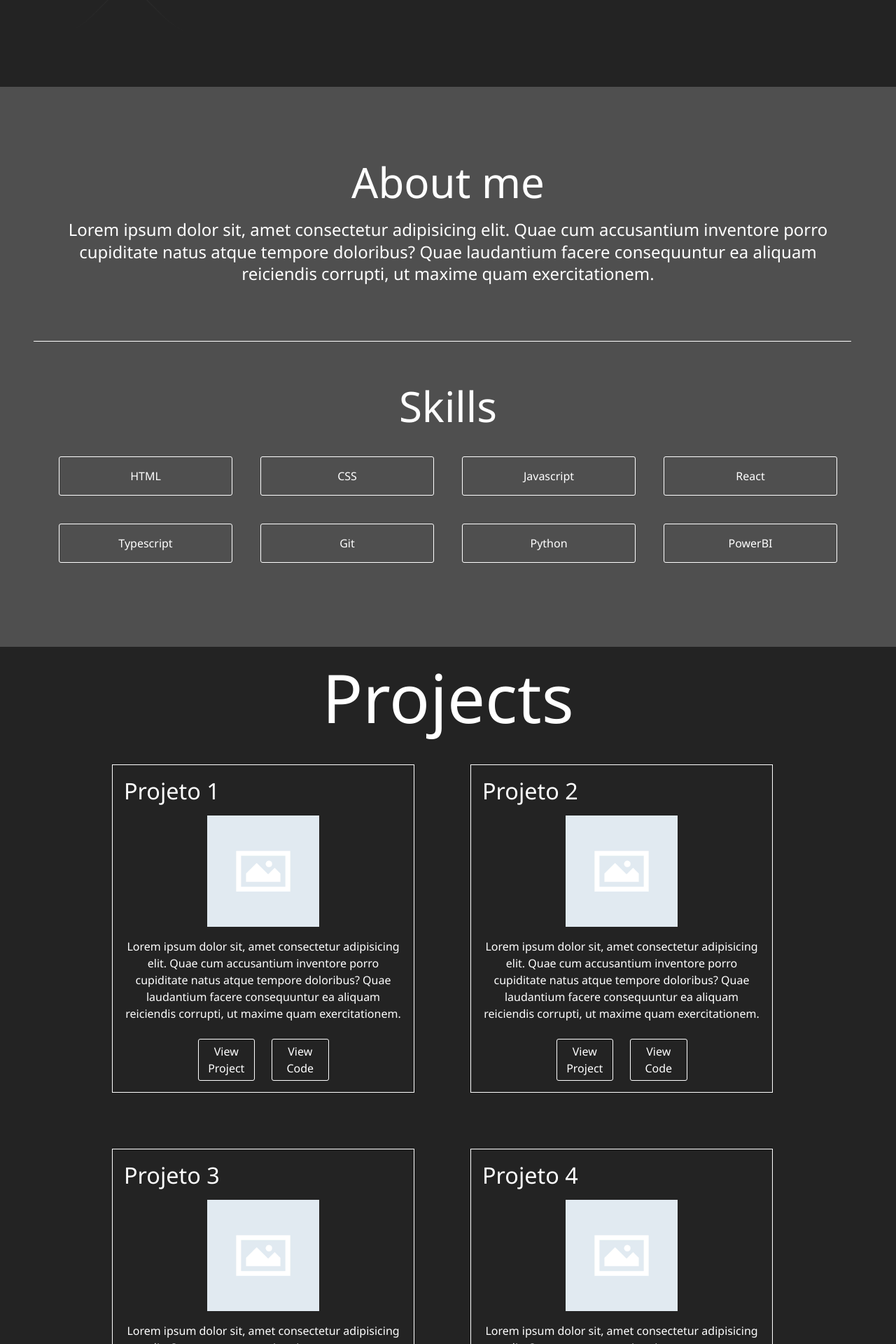
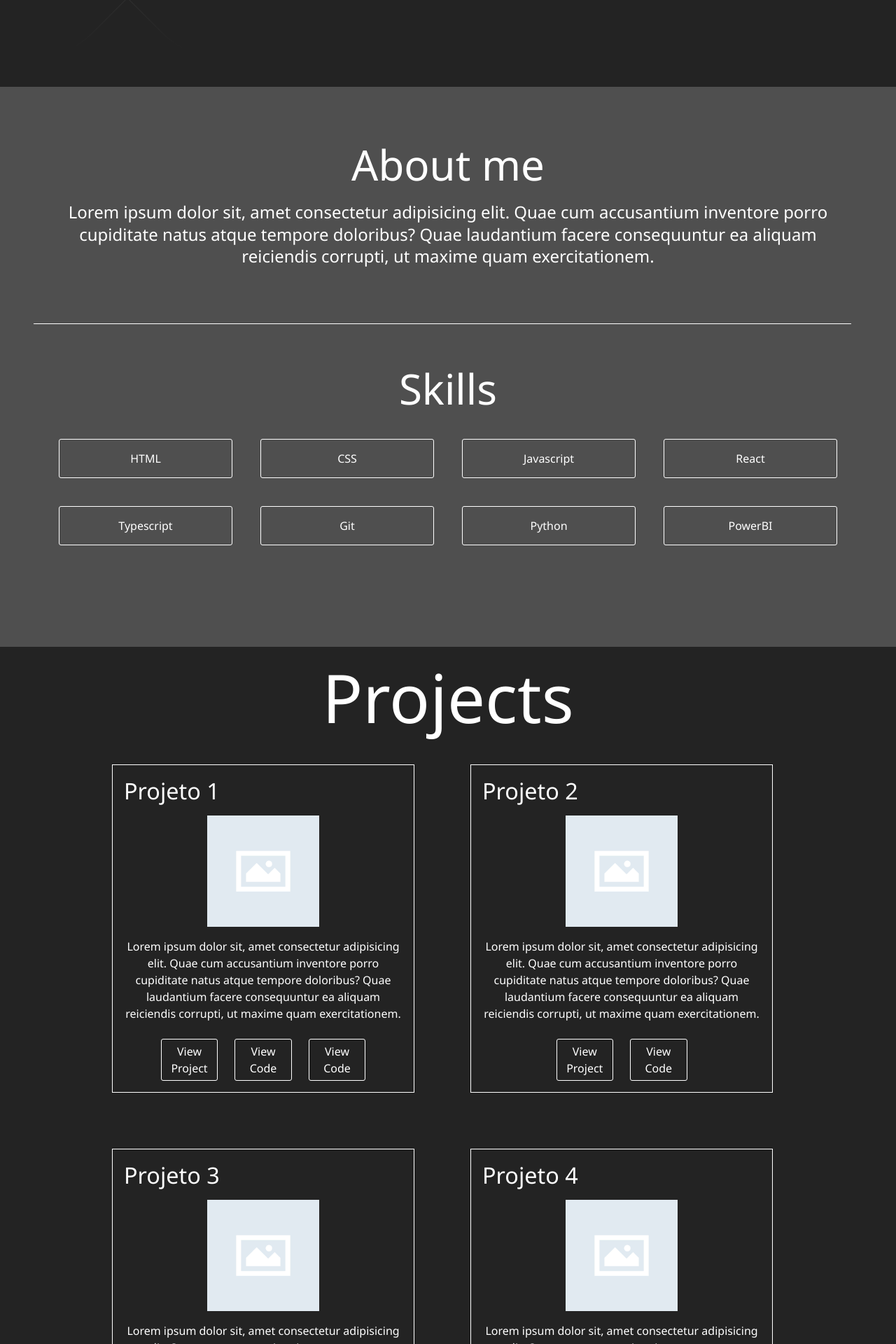
Before and after one commit to PedroVillafuerte/my-portfolio, a React (Vite) app: page / in a window 1280 px wide. Shown: the part 740-2660 px from the top of the page at 70% size. Built offline with nearby package versions, Linux system fonts and the light colour scheme.

Commit message:
ajuste padding celular

```diff
--- a/src/pages/Home/sections/About/About.tsx
+++ b/src/pages/Home/sections/About/About.tsx
@@ -8,7 +8,8 @@ const About = () => {
         display: "flex",
         alignItems: "center",
         [theme.breakpoints.up('xs')]: {
-          paddingTop: "100px",
+          paddingTop: "50px",
+          paddingBottom: "50px",
         },
         [theme.breakpoints.up('md')]: {
           paddingTop: "0",
--- a/src/pages/Home/sections/Hero/Hero.tsx
+++ b/src/pages/Home/sections/Hero/Hero.tsx
@@ -13,8 +13,8 @@ const Hero = () => {
         display: "flex",
         alignItems: "center",
         [theme.breakpoints.up('xs')]: {
-          paddingTop: "100px",
-          paddingBottom: "100px",
+          paddingTop: "50px",
+          paddingBottom: "50px",
         },
         [theme.breakpoints.up('md')]: {
           paddingTop: "0",
@@ -31,7 +31,7 @@ const Hero = () => {
     return (
       <>
         <StyledHero id="hero">
-          <Container maxWidth="lg">
+          <Container maxWidth="lg" >
         <Grid container spacing={2}>
           <Grid item xs={12} md={5}>
             <Box position="relative">
@@ -64,7 +64,14 @@ const Hero = () => {
               </StyledButton>
             </Grid>
             <Grid item xs={12} md={4} display="flex" justifyContent="center">
-            <StyledButton onClick={()=> console.log("contact")}>
+            <StyledButton onClick={()=> {
+                const link = document.createElement('a')
+                link.href = 'https://mail.google.com/mail/#compose&to=morgan@example.com'
+                link.target="_blank"
+                document.body.appendChild(link)
+                link.click()
+                document.body.removeChild(link)
+                }}>
               <EmailIcon/>
               <Typography>
               Contact me
--- a/src/pages/Home/sections/Projects/Projects.tsx
+++ b/src/pages/Home/sections/Projects/Projects.tsx
@@ -6,6 +6,13 @@ const Projects = () => {
 
     const StyledProjects = styled("div") (({theme})=> ({
         backgroundColor: theme.palette.primary.main,
+        [theme.breakpoints.up('xs')]: {
+          paddingTop: "50px",
+          paddingBottom: "50px",
+        },
+        [theme.breakpoints.up('md')]: {
+          paddingTop: "0",
+        }
     }))
 
     return (
@@ -21,6 +28,7 @@ const Projects = () => {
             buttons={[
                 {label: 'View Project', link: 'https://www.google.com/'},
                 {label: 'View Code', link: 'https://github.com/'},
+                {label: 'View Code', link: 'mailto:pedro.tvilla@gmail.com?subject=Assunto%20do%20seu%20email&body=Olá%20Pedro,%20tudo%20bem%20%3F"'},
             ]}
             >
             </Project>
```
